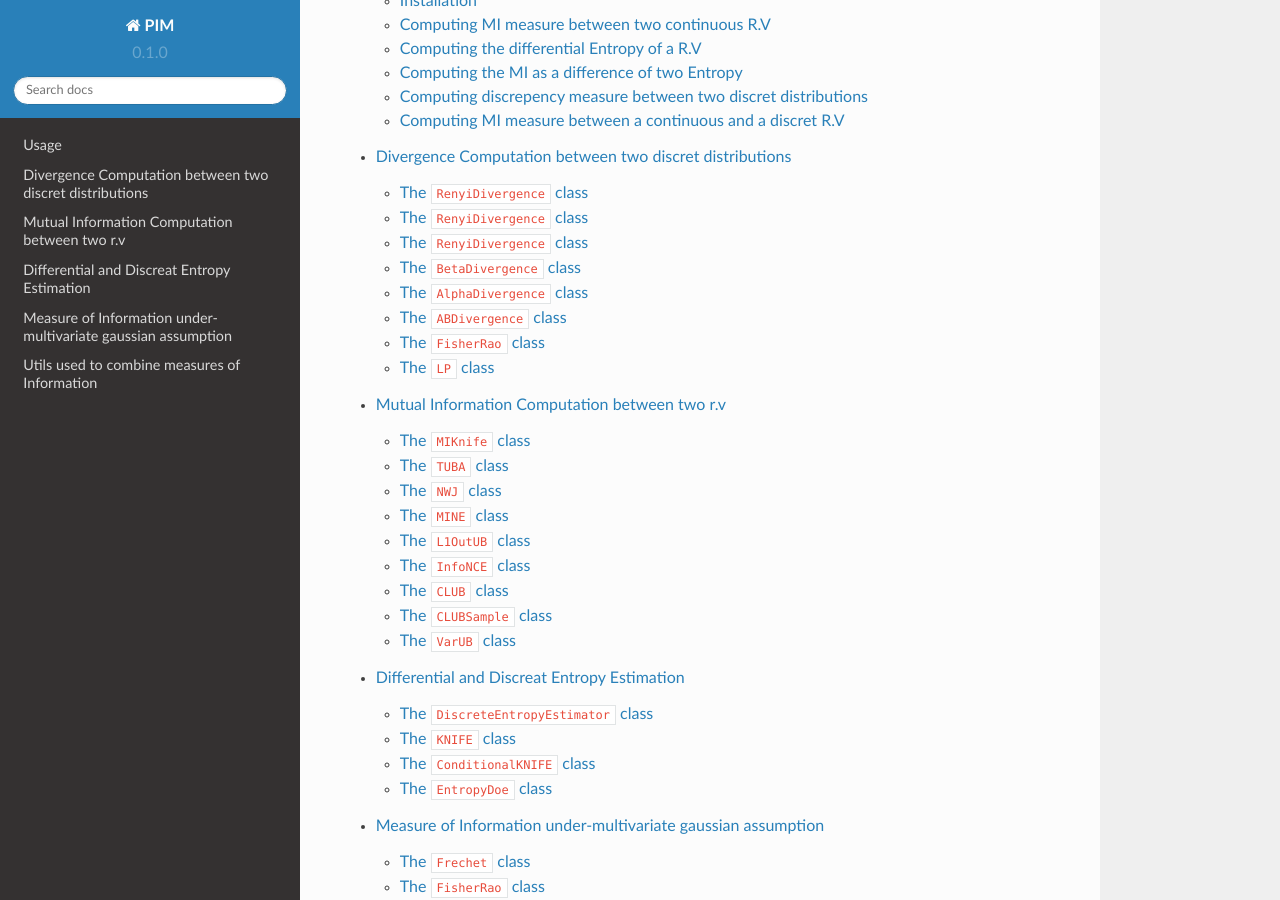
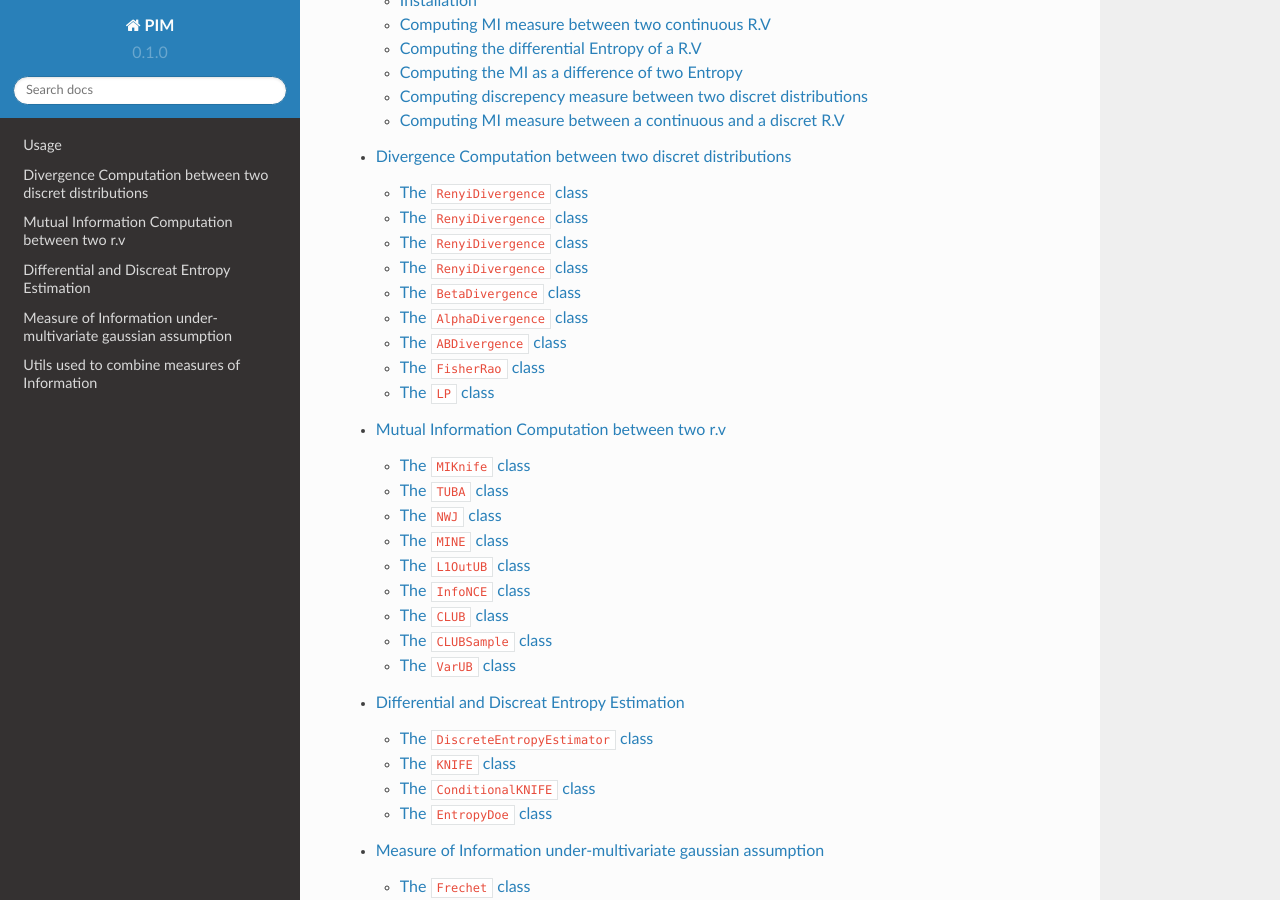
Before and after one commit to PierreColombo/PIME_old, a Sphinx documentation site: the page built from docs/source/index.rst, in a window 1280 px wide and 900 px high, scrolled down 484 px. Built offline with Sphinx 7.4.7 and the Read the Docs theme 2.0.0, drawn with Linux system fonts in a browser that asks for light colours.

Commit message:
fix paths

```diff
--- /dev/null
+++ b/__init__.py
@@ -0,0 +1 @@
+from pim import *
--- a/docs/source/api.rst
+++ b/docs/source/api.rst
@@ -19,6 +19,13 @@
 The ``RenyiDivergence`` class
 *****************************
 .. autoclass:: RenyiDivergence
+    :members:
+    :undoc-members:
+    :show-inheritance:
+
+The ``RenyiDivergence`` class
+*****************************
+.. autoclass:: renyi_div.RenyiDivergence
     :members:
     :undoc-members:
     :show-inheritance:
```
